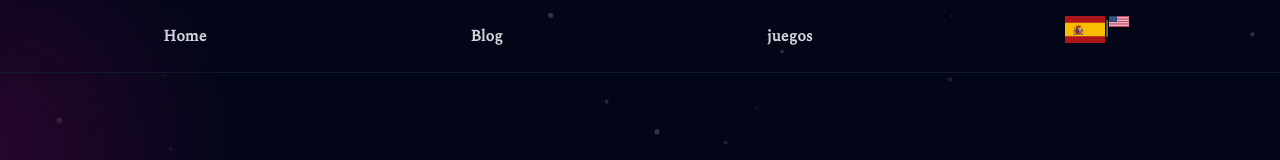
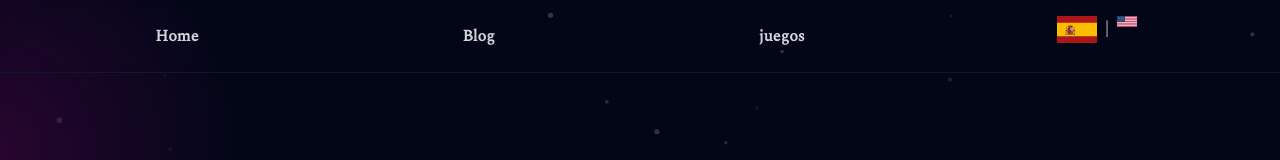
Before and after one commit to fermartini/el-pensadero, an Astro site: page /aboutme in a window 1280 px wide. Shown: the top 160 px of the page. Built offline with nearby package versions, Linux system fonts and the light colour scheme; Astro itself is replaced by a stand-in of ours.

Commit message:
loading home redirecicon

```diff
--- a/src/components/NavBar.astro
+++ b/src/components/NavBar.astro
@@ -6,12 +6,15 @@
 const games = lang == "es" ? "juegos" : "Games";
 const [_, langs, section] = Astro.url.pathname.split("/");
 
-const url = section != undefined ? `/${section}`  : "";
+
+
+const url = section != undefined ? `/${section}` : "";
 ---
+
 <script is:inline>
   // Función para cambiar idioma y guardar preferencia
-  function changeLanguage(newLang) {
-    localStorage.setItem('preferredLang', newLang);
+  function changeLanguage(lang) {
+    localStorage.setItem("preferredLang", lang);
   }
 </script>
 
@@ -48,32 +51,21 @@
             >{games}</a
           >
         </li>
-        <div class="flex justify-end w-fit align-top">
-          <a
-            class={`inline-block h-5 cursor-pointer"`}
-            role="img"
-            aria-label="Español"
-            href={lang == "en" ? `/es${url}/${slugLang}` : null}
-            onclick="changeLanguage('es')"
-            ><img
-              src={esFlag}
-              alt="Bandera España"
-              class={`${lang == "es" ? "w-10" : "w-5"} transition-all`}
-            /></a
-          >
-          |
-          <a
-            class={`inline-block h-5 cursor-pointer"`}
-            role="img"
-            aria-label="English"
-            href={lang == "es" ? `/en${url}/${slugLang}` : null}
-            onclick="changeLanguage('en')"
-            ><img
-              src={usFlag}
-              alt="Bandera EEUU"
-              class={`${lang == "en" ? "w-10" : "w-5"} transition-all`}
-            /></a
-          >
+        <div class="flex justify-end w-fit align-top" >
+          <a href={lang == "en" ? `/es${url}/${slugLang}` : `/en${url}/${slugLang}`}  class=" flex gap-1 md:gap-2 cursor-pointer w-fit h-fit" role="img" onclick={lang == 'es'? "changeLanguage('en')" : "changeLanguage('es')"}>
+            <img
+                src={esFlag}
+                alt="Bandera España"
+                class={`${lang == "es" ? "w-10" : "w-5"} transition-all h-fit`}
+
+              />
+
+            |<img
+                src={usFlag}
+                alt="Bandera EEUU"
+                class={`${lang == "en" ? "w-10" : "w-5"} transition-all h-fit`}
+              />
+          </a>
         </div>
       </ul>
     </div>
```
